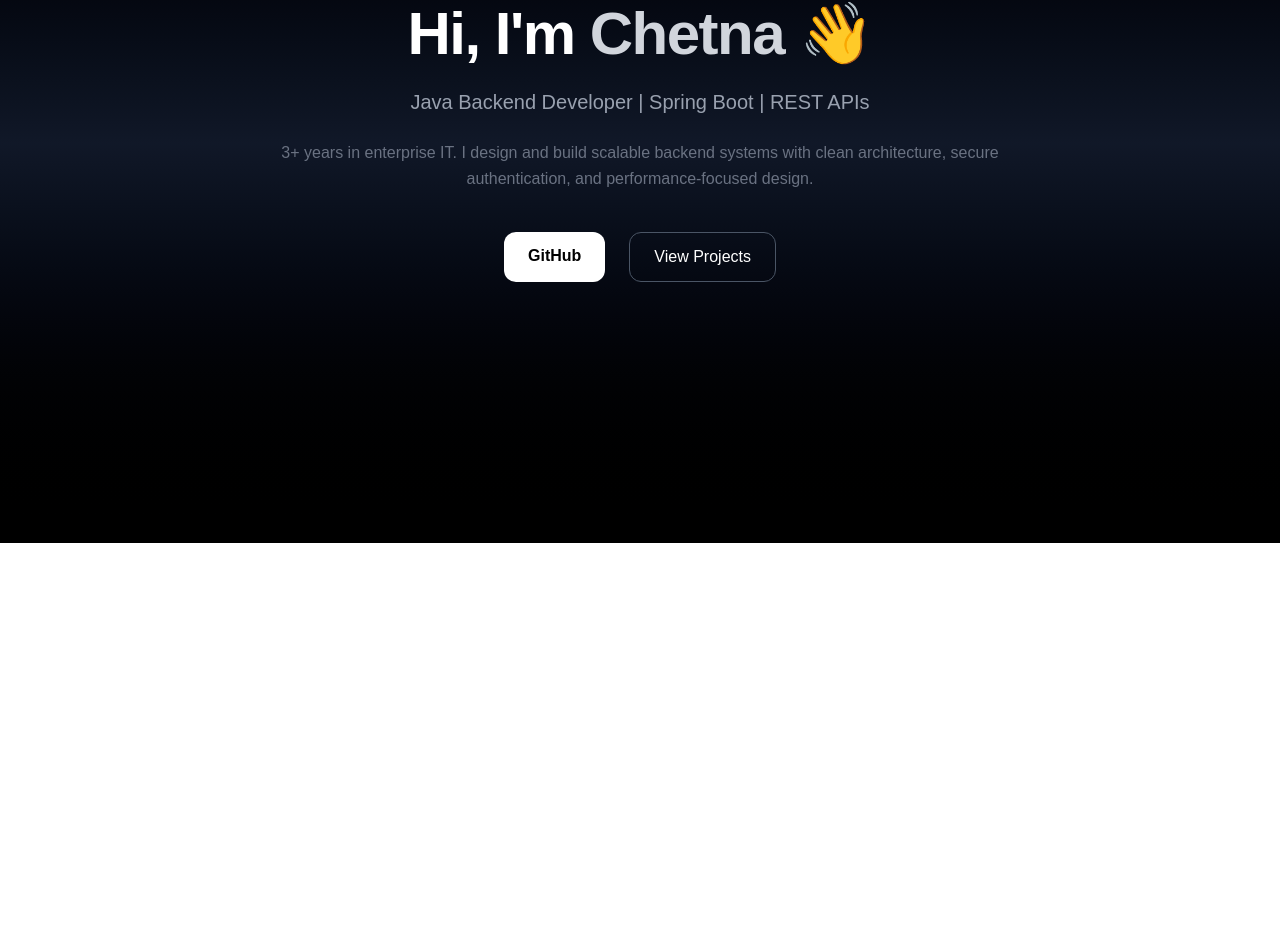
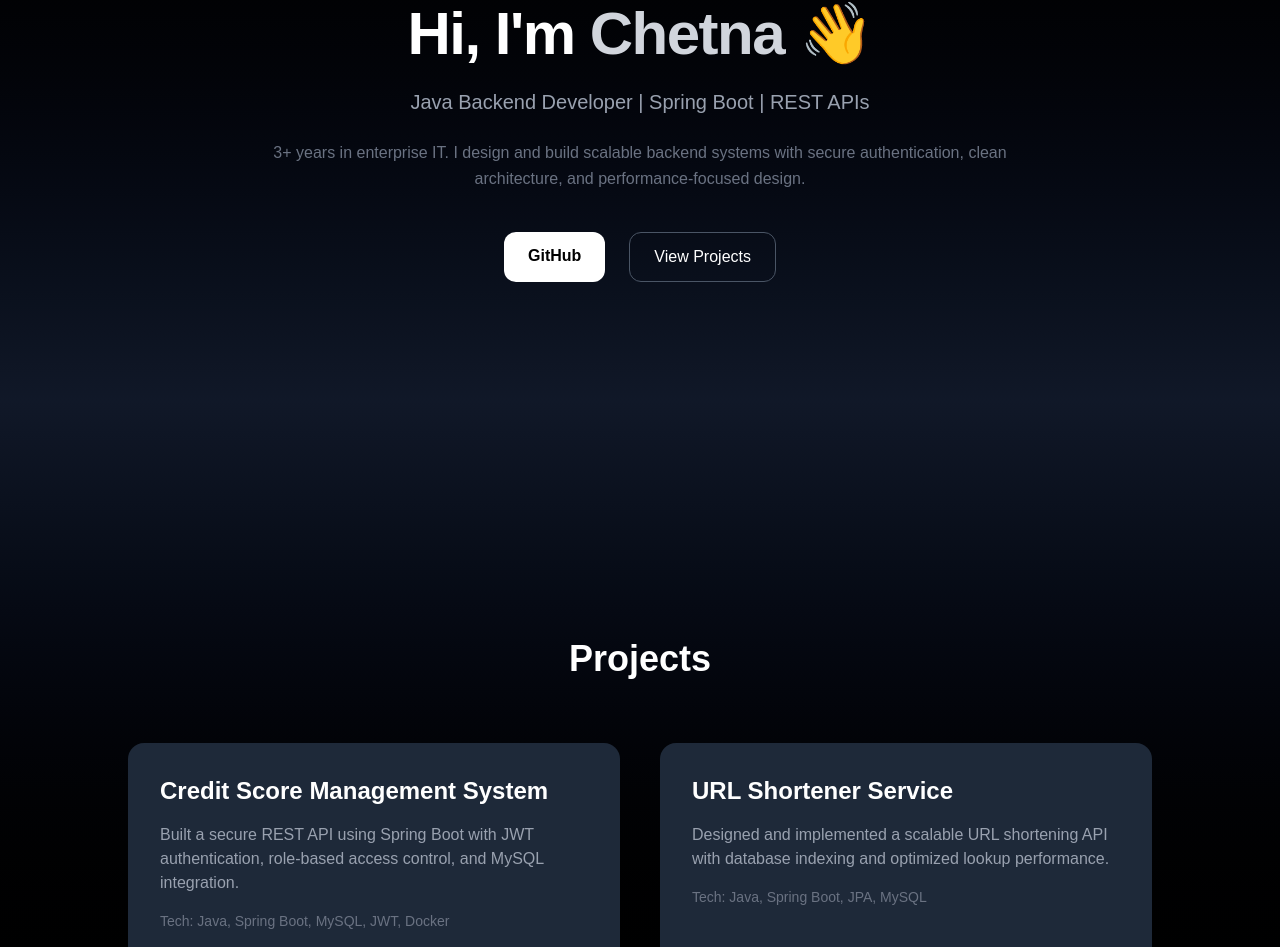
Before and after one commit to chetnashedame/chetna-portfolio, a Next.js app: page / in a window 1280 px wide. Shown: the part 257-1204 px from the top of the page. Before the commit the page ends 800 px from the top, so only its background shows below. Built offline with nearby package versions, Linux system fonts and the light colour scheme.

Commit message:
Added projects section

```diff
--- a/app/page.tsx
+++ b/app/page.tsx
@@ -1,8 +1,10 @@
 export default function Home() {
   return (
-    <main className="min-h-screen bg-gradient-to-b from-black via-gray-900 to-black text-white flex flex-col items-center justify-center px-6">
+    <main className="bg-gradient-to-b from-black via-gray-900 to-black text-white">
 
-      <div className="max-w-3xl text-center">
+      {/* HERO SECTION */}
+      <section className="min-h-screen flex flex-col items-center justify-center px-6 text-center">
+        <div className="max-w-3xl">
           <h1 className="text-6xl font-bold tracking-tight">
             Hi, I'm <span className="text-gray-300">Chetna</span> 👋
           </h1>
@@ -13,7 +15,7 @@ export default function Home() {
 
           <p className="mt-6 text-gray-500 leading-relaxed">
             3+ years in enterprise IT. I design and build scalable backend systems
-          with clean architecture, secure authentication, and performance-focused design.
+            with secure authentication, clean architecture, and performance-focused design.
           </p>
 
           <div className="mt-10 flex justify-center gap-6">
@@ -33,6 +35,48 @@ export default function Home() {
             </a>
           </div>
         </div>
+      </section>
+
+      {/* PROJECTS SECTION */}
+      <section id="projects" className="py-24 px-6">
+        <div className="max-w-5xl mx-auto">
+          <h2 className="text-4xl font-bold text-center mb-16">
+            Projects
+          </h2>
+
+          <div className="grid md:grid-cols-2 gap-10">
+
+            {/* Project 1 */}
+            <div className="bg-gray-800 p-8 rounded-2xl hover:scale-105 transition">
+              <h3 className="text-2xl font-semibold">
+                Credit Score Management System
+              </h3>
+              <p className="mt-4 text-gray-400">
+                Built a secure REST API using Spring Boot with JWT authentication,
+                role-based access control, and MySQL integration.
+              </p>
+              <p className="mt-4 text-sm text-gray-500">
+                Tech: Java, Spring Boot, MySQL, JWT, Docker
+              </p>
+            </div>
+
+            {/* Project 2 */}
+            <div className="bg-gray-800 p-8 rounded-2xl hover:scale-105 transition">
+              <h3 className="text-2xl font-semibold">
+                URL Shortener Service
+              </h3>
+              <p className="mt-4 text-gray-400">
+                Designed and implemented a scalable URL shortening API
+                with database indexing and optimized lookup performance.
+              </p>
+              <p className="mt-4 text-sm text-gray-500">
+                Tech: Java, Spring Boot, JPA, MySQL
+              </p>
+            </div>
+
+          </div>
+        </div>
+      </section>
 
     </main>
   );
```
Lines whose indentation alone changed are shown as unchanged.
